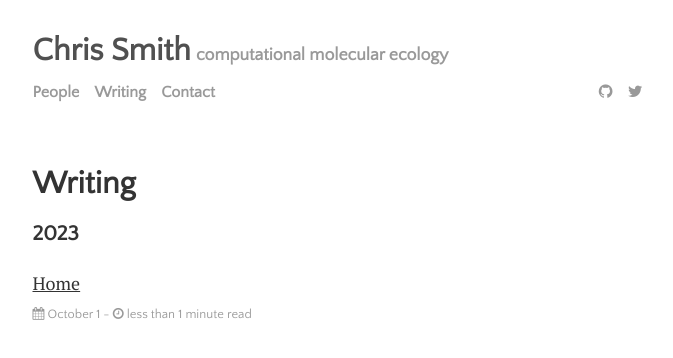
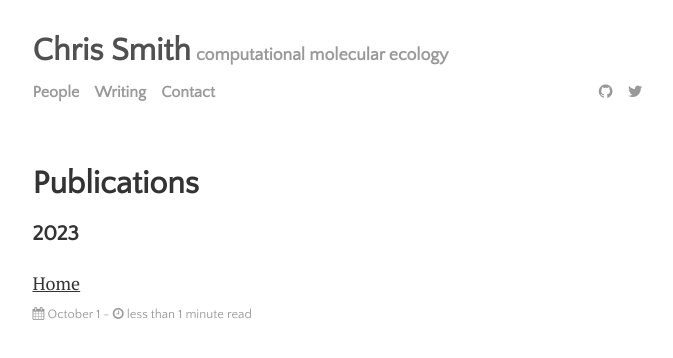
Before and after one commit to chriscrsmith/chriscrsmith.github.io, a Jekyll site: the page built from menu/writing.md, in a window 1280 px wide. Shown: the top 358 px of the page, without its empty margins (300-973 px from the left). Built offline with Jekyll 4.4.1, drawn with Linux system fonts in a browser that asks for light colours.

Commit message:
Update writing.md

```diff
--- a/menu/writing.md
+++ b/menu/writing.md
@@ -1,5 +1,7 @@
 ---
 layout: archive
-title: Writing
-permalink: /writing
+title: Publications
+permalink: /publications
 ---
+
+I update [google scholar](https://scholar.google.com/citations?user=ZHHGVn8AAAAJ&hl=en).
```
